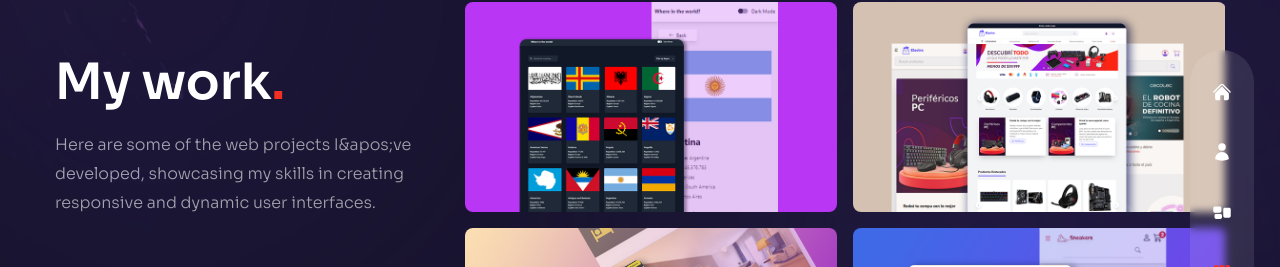
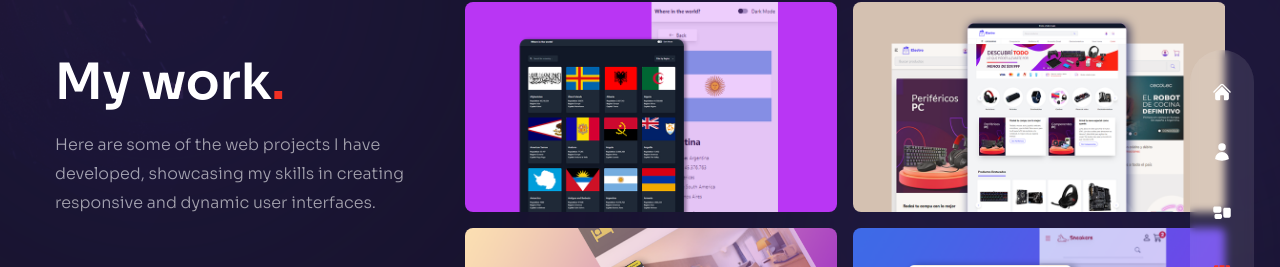
Before and after one commit to leandro-cajal/porfolio-nextjs, a Next.js app: page /work in a window 1280 px wide. Shown: the part 158-425 px from the top of the page. Built offline with nearby package versions, Linux system fonts and the light colour scheme.

Commit message:
end of version 1.0

```diff
--- a/pages/work/index.js
+++ b/pages/work/index.js
@@ -41,7 +41,7 @@ const Work = () => {
               animate='show'
               exit='hidden'
               className='mb-4 max-w-[400px] mx-auto lg:mx-0'>
-              {selectedLanguage === "english" ? "Here are some of the web projects I&apos;ve developed, showcasing my skills in creating responsive and dynamic user interfaces." : "Aquí tienes algunos de los proyectos web que he desarrollado, mostrando mis habilidades en la creación de interfaces de usuario responsivas y dinámicas."}
+              {selectedLanguage === "english" ? "Here are some of the web projects I have developed, showcasing my skills in creating responsive and dynamic user interfaces." : "Aquí tienes algunos de los proyectos web que he desarrollado, mostrando mis habilidades en la creación de interfaces de usuario responsivas y dinámicas."}
 
             </motion.p>
           </div>
```
